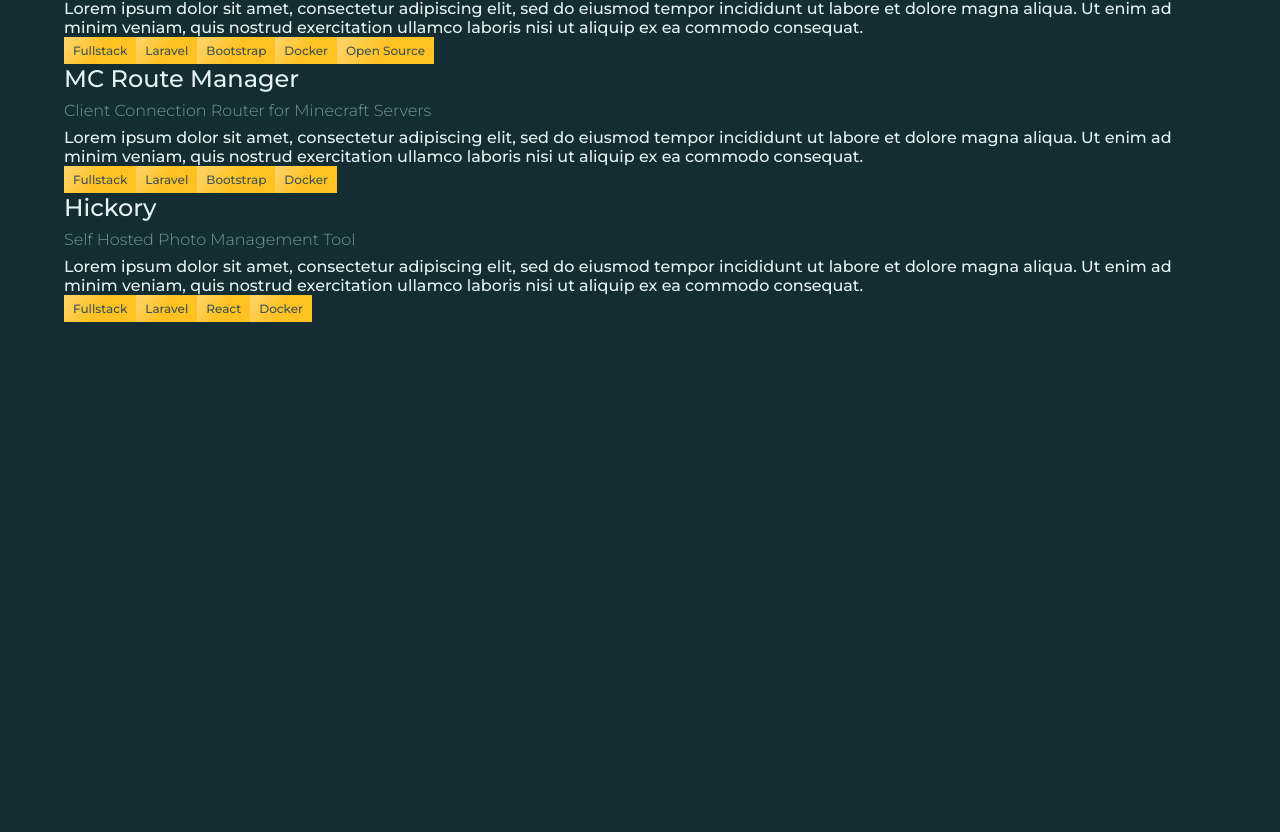
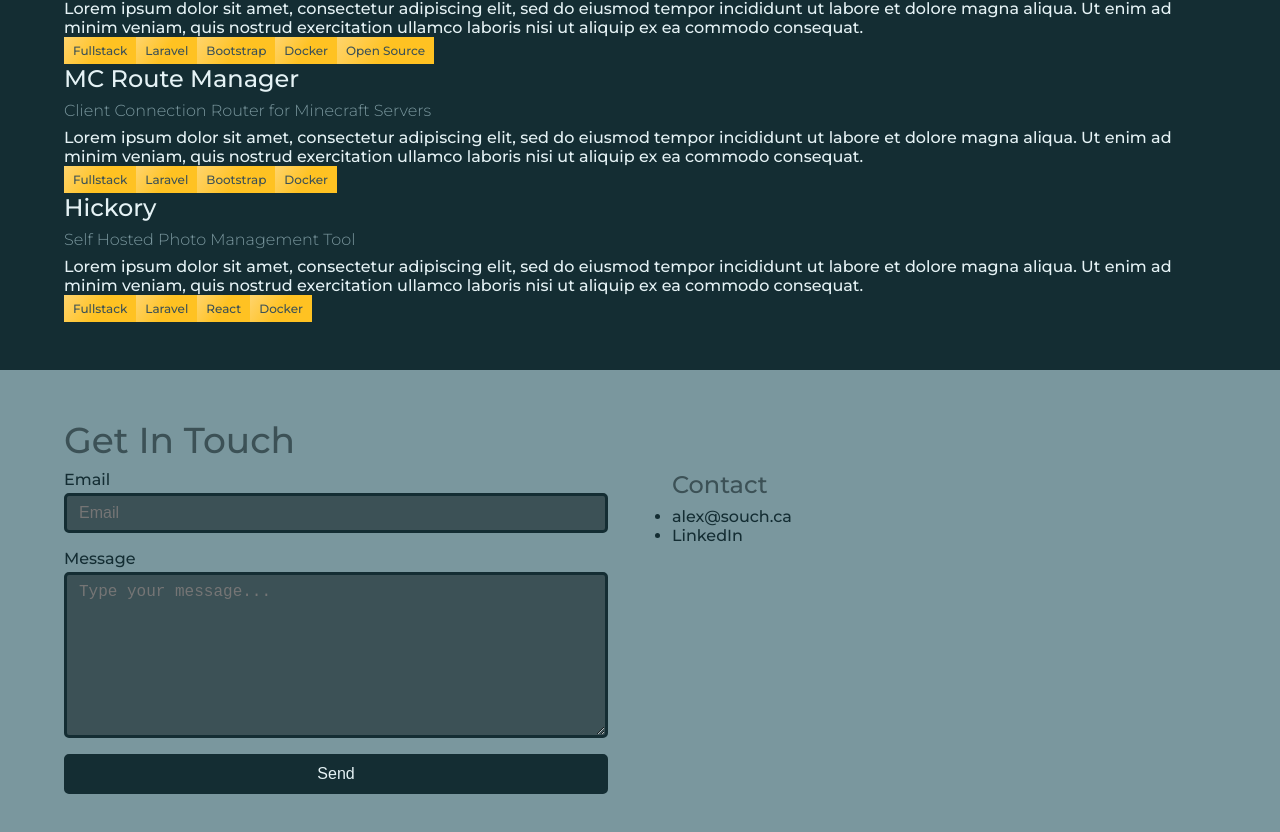
Before and after one commit to aSouchereau/dev.souch.ca, a Next.js app: page / in a window 1280 px wide. Shown: the part 1426-2258 px from the top of the page. Before the commit the page ends 1796 px from the top, so only its background shows below. Built offline with nearby package versions, Linux system fonts and the light colour scheme; a web font is replaced by a local one.

Commit message:
Created contact form and styled it

```diff
--- a/components/ContactSectionComponent.tsx
+++ b/components/ContactSectionComponent.tsx
@@ -1,4 +1,24 @@
 export default function ContactSection() {
-    return <>
-    </>
+    return <section id='contact'>
+        <h2>Get In Touch</h2>
+        <div className='contact-content'>
+            <div className='contact-item'>
+                <form action="mailto:alex@souch.ca?subject=Portfolio Inquiry" method="post" encType='text/plain'>
+                    <label htmlFor="email_address">Email</label>
+                    <input type="text" name='email_address' id='email_address' maxLength='100' placeholder='Email'/>
+                    <label htmlFor="message">Message</label>
+                    <textarea name='message' id='message' rows='8' cols='30' maxLength='300' placeholder='Type your message...'/>
+                    <input className='input-button' type="submit" value='Send'/>
+                </form>
+            </div>
+            <div className='contact-item personal-info'>
+                <h3>Contact</h3>
+                <ul className='contact-list'>
+                    <li><a href="mailto:alex@souch.ca">alex@souch.ca</a></li>
+                    <li><a href="https://linkedin.com/in/alex-souchereau-419132253">LinkedIn</a></li>
+                </ul>
+            </div>
+        </div>
+
+    </section>
 }
--- a/styles/globals.css
+++ b/styles/globals.css
@@ -77,16 +77,23 @@
   background: rgb(var(--neutral-blue-rgb));
 }
 section#skills .skills-wrapper {
-  gap: 4em;
+  gap: 4rem;
   display: flex;
 }
 section#skills .skills-wrapper .skill-content {
-  min-width: calc(50% - 2em);
+  min-width: calc(50% - 2rem);
 }
 
 section#contact {
   min-height: 272px;
   background: rgb(var(--neutral-blue-rgb));
+}
+section#contact .contact-content {
+  display: flex;
+  gap: 4rem;
+}
+section#contact .contact-content .contact-item {
+  width: calc(50% - 2rem);
 }
 
 /*****************
@@ -183,3 +190,33 @@
   background: linear-gradient(304deg, rgba(var(--primary-yellow-rgb),1) 50%, rgba(var(--secondary-yellow-rgb),1) 100%);
   font-size: 0.75em;
 }
+
+/*  Form Controls */
+.contact-item label {
+  display: block;
+  margin: 0 0 0.25rem 0;
+}
+.contact-item input, .contact-item textarea {
+  display: block;
+  width: 100%;
+  padding: 0.5rem 0.75rem;
+  margin: 0 0 1rem 0;
+  background: rgb(var(--secondary-blue-rgb));
+  border: 3px solid rgb(var(--primary-blue-rgb));
+  border-radius: 5px;
+  color: rgb(var(--light-rgb));
+  font-size: 1rem;
+}
+.contact-item input:focus, .contact-item textarea:focus {
+  outline: none !important;
+  border: 2px solid rgb(var(--primary-yellow-rgb));
+}
+
+.contact-item input.input-button {
+  background: rgb(var(--primary-blue-rgb));
+  border: 3px solid rgb(var(--primary-blue-rgb));
+  cursor: pointer;
+}
+.contact-item input.input-button:hover {
+  background: rgb(var(--secondary-blue-rgb));
+}
```
